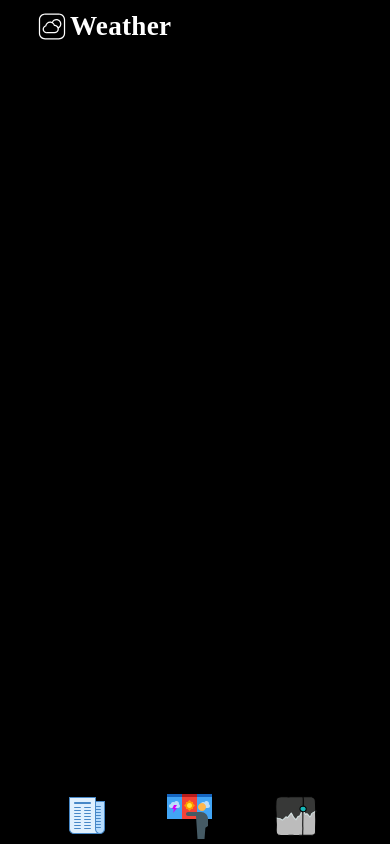
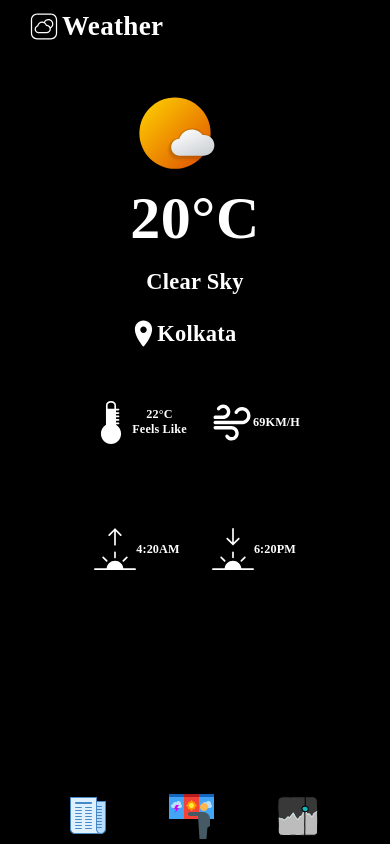
Before and after one commit to AshXD007/News-App, a plain HTML site: page weather.html in a window 390 px wide. Drawn offline with Linux system fonts and the light colour scheme; a web font is replaced by a local one.

Commit message:
Weather page design completed 1000% responsive

```diff
--- a/styles/weather.css
+++ b/styles/weather.css
@@ -14,6 +14,12 @@
 }
 body {
   background-color: #000000;
+  display: flex;
+  justify-content: center;
+  margin-top: 6rem;
+}
+.invert {
+  filter: invert(1);
 }
 /* Left Name Part */
 .pageName {
@@ -42,7 +48,6 @@
   letter-spacing: 0.01em;
 }
 
-
 /* bottom navbar */
 .navBar {
   position: fixed;
@@ -55,34 +60,110 @@
   align-items: center;
 }
 
+/* hero */
+.hero {
+  width: 60vw;
+  display: flex;
+  height: 70vh;
+  flex-direction: column;
+  align-items: center;
+}
 
+/* main weather */
+.mainWeather {
+  color: white;
+}
+.temperature span {
+  font-family: Share;
+  font-style: normal;
+  font-weight: bold;
+  font-size: 4rem;
+  line-height: 4.563rem;
+  /* identical to box height */
+
+  text-align: center;
+  letter-spacing: 0.01em;
+
+  color: #ffffff;
+}
+.dayType {
+  font-family: Share;
+  font-style: normal;
+  font-weight: bold;
+  font-size: 1.5rem;
+  line-height: 1.5rem;
+  text-align: center;
+  letter-spacing: 0.01em;
+  color: #ffffff;
+}
+.local {
+  font-family: Share;
+  font-style: normal;
+  font-weight: bold;
+  font-size: 1.5rem;
+  line-height: 1.5rem;
+  text-align: center;
+  letter-spacing: 0.01em;
+
+  color: #ffffff;
+}
+
+#tempIcon {
+  width: 6rem;
+  height: 6rem;
+}
+.location {
+  display: flex;
+  align-items: center;
+}
+
+/* secondary weather */
+.secWeather {
+  display: flex;
+  flex-direction: row;
+  flex-wrap: wrap;
+  height: 30vh;
+  justify-content: space-around;
+}
+.secItem {
+  display: flex;
+  align-items: center;
+}
+
+.locIcon {
+  width: 1.813rem;
+  height: 2.875rem;
+}
+.midIcon {
+  width: 2.813rem;
+  height: 2.813rem;
+}
+.midText {
+  color: white;
+  font-family: Share;
+  font-style: normal;
+  font-weight: bold;
+  font-size: 0.813rem;
+  line-height: 1rem;
+  text-align: center;
+  letter-spacing: 0.01em;
+  color: #ffffff;
+}
 
 /* responsive */
-  @media only screen and ( min-width : 524px) and ( max-width : 615px) {
-    :root{
+@media only screen and (min-width: 200px) and (max-width: 330px) {
+  :root {
+    font-size: 13px;
+  }
+}
+@media only screen and (min-width: 524px) and (max-width: 615px) {
+  :root {
     font-size: 16px;
   }
-    .pageName{
+  .pageName {
     width: 50vw;
   }
-    .navBar{
-        position: fixed;
-        width: 50vw;
-        height: 3.5rem;
-        align-items: center;
-        top: 0px;
-        right: 2px;
-    }
-}
-
-@media only screen and (min-width : 615px) and ( max-width : 1000px) {
-    :root{
-        font-size: 16px;
-    }
-    .pageName{
-        width: 50vw;
-    }
-    .navBar{
+  .navBar {
     position: fixed;
     width: 50vw;
     height: 3.5rem;
@@ -92,14 +173,15 @@
   }
 
 }
-@media only screen and (min-width : 1000px) {
-    :root{
-        font-size: 20px;
+
+@media only screen and (min-width: 615px) and (max-width: 1000px) {
+  :root {
+    font-size: 16px;
   }
-    .pageName{
+  .pageName {
     width: 50vw;
   }
-    .navBar{
+  .navBar {
     position: fixed;
     width: 50vw;
     height: 3.5rem;
@@ -109,3 +191,20 @@
   }
 
 }
+@media only screen and (min-width: 1000px) {
+  :root {
+    font-size: 20px;
+  }
+  .pageName {
+    width: 50vw;
+  }
+  .navBar {
+    position: fixed;
+    width: 50vw;
+    height: 3.5rem;
+    align-items: center;
+    top: 0px;
+    right: 2px;
+  }
+
+}
--- a/weather.html
+++ b/weather.html
@@ -17,9 +17,51 @@
       <span class="leftText">Weather</span>
     </div>
     <div class="navBar">
-        <a href="index.html" class="bicon"><img src="assets/icons8-bnews.svg" ></a>
-        <a href="weather.html" class="bicon"><img src="assets/icons8-weather-forecast.svg" ></a>
-        <a href="markets.html" class="bicon"><img src="assets/icons8-stocks.svg" ></a>
+      <a href="index.html" class="bicon"
+        ><img src="assets/icons8-bnews.svg"
+      /></a>
+      <a href="weather.html" class="bicon"
+        ><img src="assets/icons8-weather-forecast.svg"
+      /></a>
+      <a href="markets.html" class="bicon"
+        ><img src="assets/icons8-stocks.svg"
+      /></a>
+    </div>
+    <div class="hero">
+      <div class="mainWeather">
+        <img src="assets/weather/icons8-weather.svg" id="tempIcon" alt="" />
+        <div class="temperature">
+          <span class="temp">20</span><span>°C</span>
+        </div>
+        <!-- ° -->
+        <h2 class="dayType">Clear Sky</h2>
+        <div class="location">
+          <img src="Assets/weather/icons8-location.svg" alt="" class="locIcon"/>
+          <span class="local">Kolkata</span>
+        </div>
       </div>
+      <div class="secWeather">
+        <div class="secItem">
+          <img
+            src="assets/weather/icons8-temperature.svg"
+            alt=""
+            class="midIcon invert"
+          />
+          <h4 class="midText " id="feelsLike">22°C <br>Feels Like</h4>
+        </div>
+        <div class="secItem">
+          <img src="assets/weather/icons8-wind.svg" alt="" class="midIcon" />
+          <h4 class="midText" id="wind">69KM/H</h4>
+        </div>
+        <div class="secItem">
+          <img src="assets/weather/icons8-sunrise.svg" alt="" class="midIcon" />
+          <h4 class="midText" id="sunrise">4:20AM</h4>
+        </div>
+        <div class="secItem">
+          <img src="assets/weather/icons8-sunset.svg" alt="" class="midIcon" />
+          <h4 class="midText" id="sunset">6:20PM</h4>
+        </div>
+      </div>
+    </div>
   </body>
 </html>
```
Also changed, not shown: Assets/weather/icons8-dust.svg (added), Assets/weather/icons8-light-rain.svg (added), Assets/weather/icons8-location.svg (added), Assets/weather/icons8-partly-cloudy-day.svg (added), Assets/weather/icons8-rain-cloud.svg (added), Assets/weather/icons8-snow.svg (added), Assets/weather/icons8-storm-with-heavy-rain.svg (added), Assets/weather/icons8-storm.svg (added), Assets/weather/icons8-sunrise.svg (added), Assets/weather/icons8-sunset.svg (added), Assets/weather/icons8-temperature.svg (added), Assets/weather/icons8-weather.svg (added), Assets/weather/icons8-wind.svg (added). Lines whose indentation alone changed are shown as unchanged.
